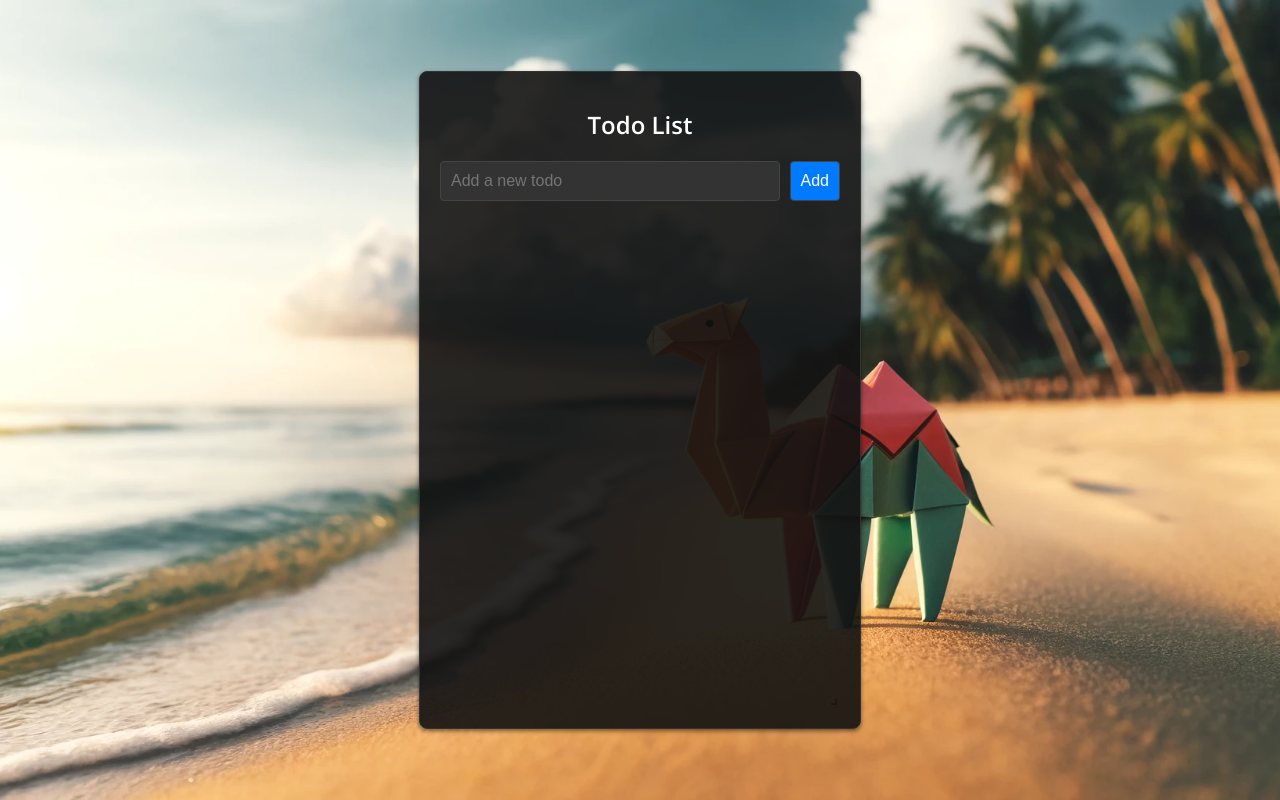
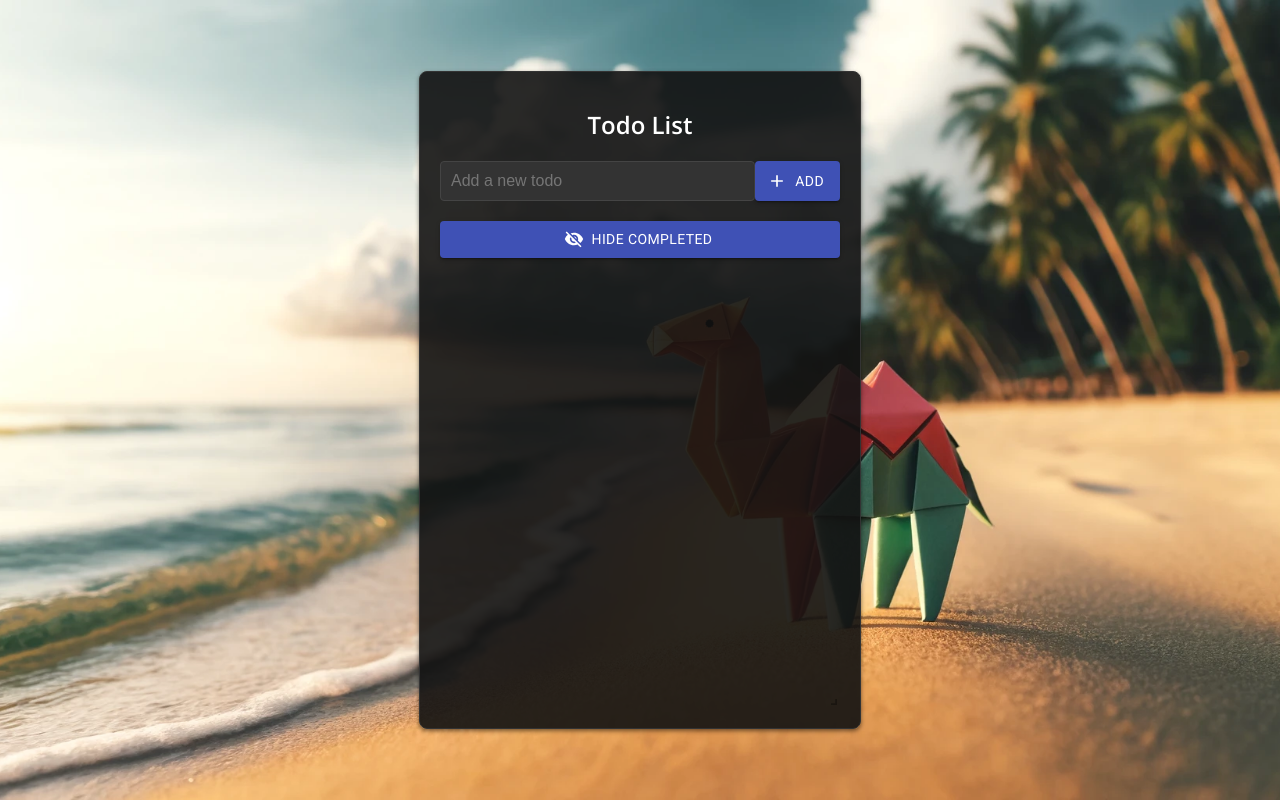
Before and after one commit to Nfnat0/quick-todo-app, a React (Create React App) app: page / in a window 1280 px wide. Built offline with nearby package versions, Linux system fonts and the light colour scheme.

Commit message:
chore: Update TodoInput and TodoList components to use Material-UI components

```diff
--- a/src/components/TodoInput.js
+++ b/src/components/TodoInput.js
@@ -1,4 +1,6 @@
 import React, { useState } from 'react';
+import Button from '@material-ui/core/Button';
+import AddIcon from '@material-ui/icons/Add';
 
 function TodoInput({ addTodo }) {
   const [value, setValue] = useState('');
@@ -18,7 +20,14 @@ function TodoInput({ addTodo }) {
         onChange={(e) => setValue(e.target.value)}
         placeholder="Add a new todo"
       />
-      <button type="submit">Add</button>
+      <Button
+        type="submit"
+        variant="contained"
+        color="primary"
+        startIcon={<AddIcon />}
+      >
+        Add
+      </Button>
     </form>
   );
 }
--- a/src/components/TodoList.js
+++ b/src/components/TodoList.js
@@ -1,10 +1,13 @@
 import React from 'react';
 import TodoItem from './TodoItem';
 
-function TodoList({ todos, toggleTodo, deleteTodo, editTodo }) {
+function TodoList({ todos, toggleTodo, deleteTodo, editTodo, showCompleted }) {
+  // Filter todos based on the showCompleted flag
+  const filteredTodos = showCompleted ? todos : todos.filter(todo => !todo.completed);
+
   return (
     <ul className="todo-list">
-      {todos.map((todo, index) => (
+      {filteredTodos.map((todo, index) => (
         <TodoItem
           key={index}
           index={index}
--- a/src/pages/TodoApp.js
+++ b/src/pages/TodoApp.js
@@ -4,12 +4,18 @@ import TodoInput from '../components/TodoInput';
 import TodoList from '../components/TodoList';
 import 'react-resizable/css/styles.css';
 import '@fortawesome/fontawesome-free/css/all.min.css';
+import '../styles.css'; // Ensure you import the styles.css file
+import Button from '@material-ui/core/Button';
+import VisibilityIcon from '@material-ui/icons/Visibility';
+import VisibilityOffIcon from '@material-ui/icons/VisibilityOff';
 
 function TodoApp() {
   const [todos, setTodos] = useState(() => {
     const savedTodos = localStorage.getItem('todos');
     return savedTodos ? JSON.parse(savedTodos) : [];
   });
+
+  const [showCompleted, setShowCompleted] = useState(true);
 
   useEffect(() => {
     localStorage.setItem('todos', JSON.stringify(todos));
@@ -36,12 +42,31 @@ function TodoApp() {
     setTodos(newTodos);
   };
 
+  const toggleShowCompleted = () => {
+    setShowCompleted(!showCompleted);
+  };
+
   return (
     <ResizableBox width={400} height={600} minConstraints={[300, 300]} maxConstraints={[800, 800]}>
       <div className="todo-app">
         <h1>Todo List</h1>
         <TodoInput addTodo={addTodo} />
-        <TodoList todos={todos} toggleTodo={toggleTodo} deleteTodo={deleteTodo} editTodo={editTodo} />
+        <Button
+          variant="contained"
+          color="primary"
+          onClick={toggleShowCompleted}
+          startIcon={showCompleted ? <VisibilityOffIcon /> : <VisibilityIcon />}
+          className="toggle-completed"
+        >
+          {showCompleted ? 'Hide Completed' : 'Show Completed'}
+        </Button>
+        <TodoList
+          todos={todos}
+          toggleTodo={toggleTodo}
+          deleteTodo={deleteTodo}
+          editTodo={editTodo}
+          showCompleted={showCompleted}
+        />
       </div>
     </ResizableBox>
   );
--- a/src/styles.css
+++ b/src/styles.css
@@ -39,7 +39,6 @@ body, html {
   margin-bottom: 20px;
 }
 
-/* Input field styles */
 .todo-input input {
   flex: 1;
   padding: 10px;
@@ -56,22 +55,10 @@ body, html {
   border-color: #007bff;
 }
 
-/* Button styles */
-.todo-input button {
-  margin-left: 10px;
-  padding: 10px;
-  font-size: 16px;
-  border: 1px solid #444;
-  background-color: #007bff;
-  color: #ffffff;
-  border-radius: 4px;
-  cursor: pointer;
-  outline: none;
-  transition: background-color 0.3s ease;
-}
-
-.todo-input button:hover {
-  background-color: #0056b3;
+/* Toggle button styles */
+.toggle-completed {
+  margin-bottom: 20px;
+  width: 100%;
 }
 
 /* Todo list styles */
```
